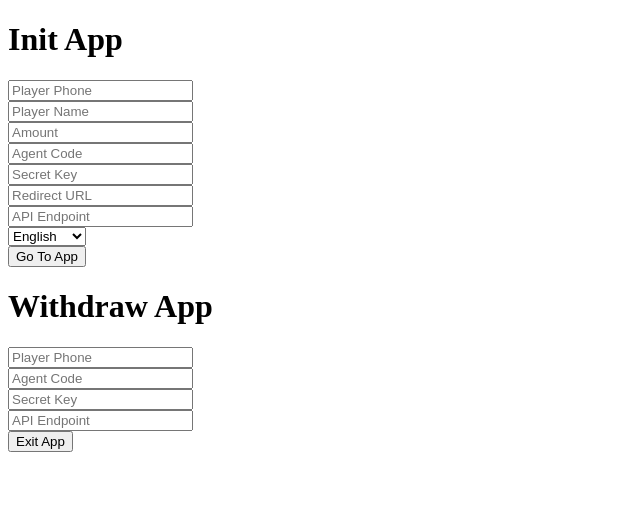
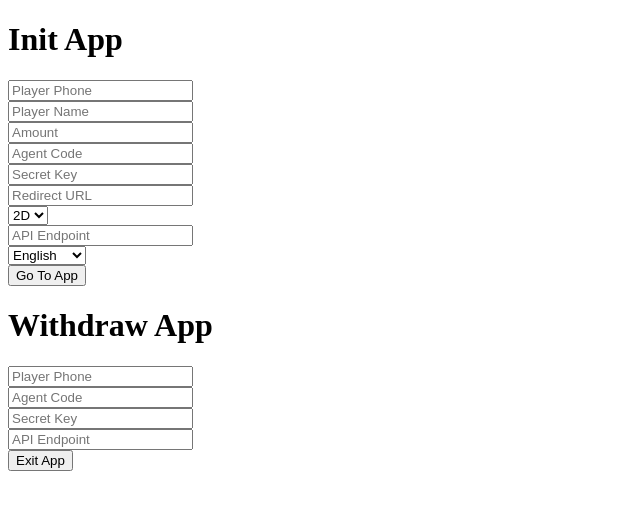
Before and after one commit to zeroboycoder/aio_init, a React (Vite) app: page / in a window 1280 px wide. Shown: the top 510 px of the page, without its empty margins (0-640 px from the left). Built offline with nearby package versions, Linux system fonts and the light colour scheme.

Commit message:
Add gametype in user login

```diff
--- a/src/app.jsx
+++ b/src/app.jsx
@@ -22,7 +22,7 @@ const App = () => {
         agentCode,
         secretKey,
         redirectUrl: domain,
-        gameType: "twod",
+        gameType,
         language,
       };
       console.log(data);
@@ -122,13 +122,15 @@ const App = () => {
               onChange={(e) => setDomain(e.target.value)}
             />
           </div>
-          {/* <div>
-            <input
-              type="text"
-              placeholder="Game Type (twod, threed)"
+          <div>
+            <select
+              name="language"
               onChange={(e) => setGameType(e.target.value)}
-            />
-          </div> */}
+            >
+              <option value="twod">2D</option>
+              <option value="threed">3D</option>
+            </select>
+          </div>
           <div>
             <input
               type="text"
```
